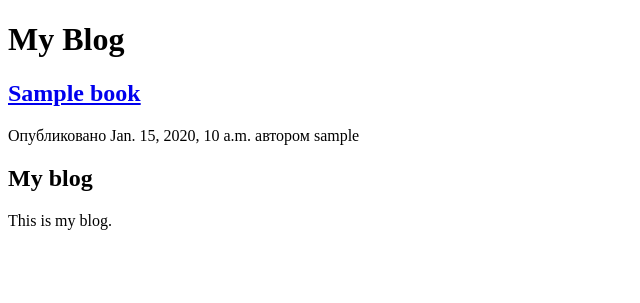
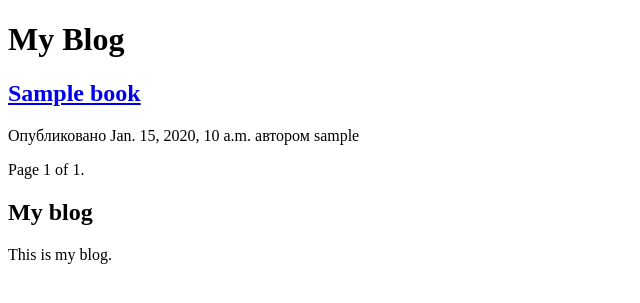
Before and after one commit to Dimagudilin/RIP_Homework, a Django app: page /book/ in a window 1280 px wide. Shown: the top 303 px of the page, without its empty margins (0-640 px from the left). Run offline with Django 3.2, Linux system fonts and the light colour scheme; tables that the repository leaves empty hold one stand-in row (values such as "Sample post").

Commit message:
paginator

```diff
--- a/books/urls.py
+++ b/books/urls.py
@@ -5,10 +5,11 @@ from . import views
 namespace ='books'
 app_name ='books'
 
-urlpatterns = [
+urlpatterns = {
     # post views
-    url(r'^$', views.book_list, name='book_list'),
+    # url(r'^$', views.book_list, name='book_list'),
+    url(r'^$', views.BookListView.as_view(), name='book_list'),
     url(r'^(?P<ident>\w+)/$',
         views.book_detail,
         name='book_detail'),
-]
+}
--- a/books/views.py
+++ b/books/views.py
@@ -1,14 +1,23 @@
+from django.core.paginator import Paginator, EmptyPage, PageNotAnInteger
 from django.shortcuts import render, get_object_or_404
+from django.views.generic import ListView
+
 from .models import Book
 
 
 
 
 def book_detail(request,ident):
+    # Получаем книгу по id
     book = get_object_or_404(Book, id=ident)
     return render(request, 'detail.html', {'book': book})
 
-def book_list(request):
-    # Отображение
-    books = Book.objects.all()
-    return render(request, 'list.html', {'books': books})
+
+class BookListView(ListView):
+    queryset = Book.objects.all()
+    # Контекстная переменная (на странице)
+    context_object_name = 'books'
+    # Количество книг на странице
+    paginate_by = 4
+    # Название шаблона
+    template_name = 'list.html'
--- a/templates/list.html
+++ b/templates/list.html
@@ -11,4 +11,5 @@
         </p>
         {{ book.body|truncatewords:30|linebreaks }}
     {% endfor %}
+    {% include "paginator.html" with page=page_obj %}
 {% endblock %}
--- /dev/null
+++ b/templates/paginator.html
@@ -0,0 +1,13 @@
+<div class="pagination">
+    <span class="step-links">
+        {% if page.has_previous %}
+            <a href="?page={{ page.previous_page_number }}">Previous</a>
+        {% endif %}
+        <span class="current">
+            Page {{ page.number }} of {{ page.paginator.num_pages }}.
+        </span>
+        {% if page.has_next %}
+            <a href="?page={{ page.next_page_number }}">Next</a>
+        {% endif %}
+    </span>
+</div>
```
Also changed, not shown: books/forms.py (added).
